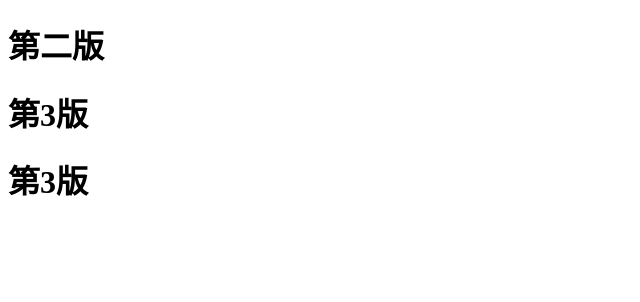
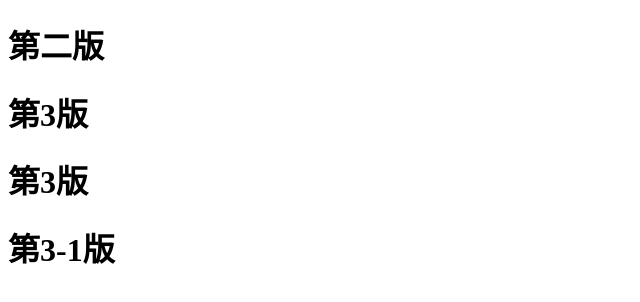
Before and after one commit to plusone602/gittest02, a plain HTML site: page index.html in a window 1280 px wide. Shown: the whole page, without its empty margins (0-640 px from the left). Drawn offline with Linux system fonts and the light colour scheme.

Commit message:
第3-1版

```diff
--- a/index.html
+++ b/index.html
@@ -9,5 +9,6 @@
     <h1>第二版</h1>
     <h1>第3版</h1>
     <h1>第3版</h1>
+    <h1>第3-1版</h1>
   </body>
 </html>
```
